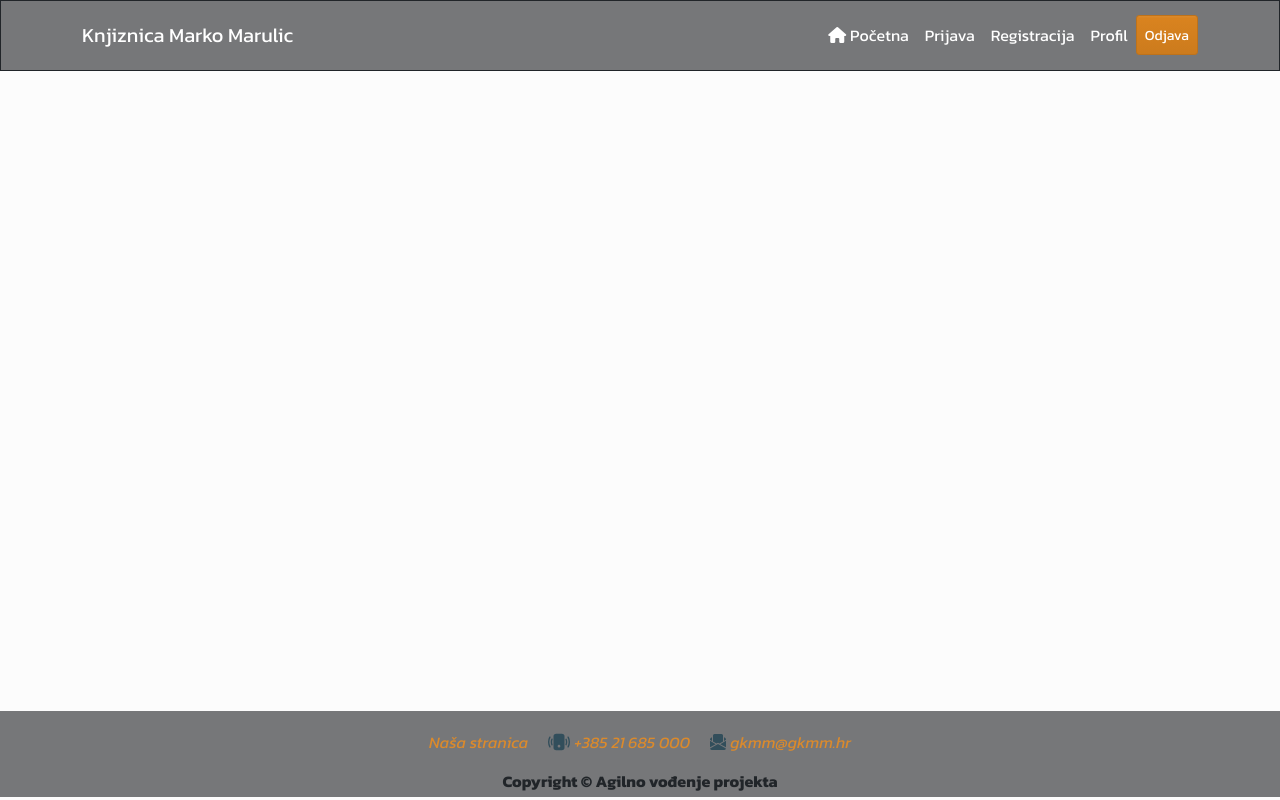
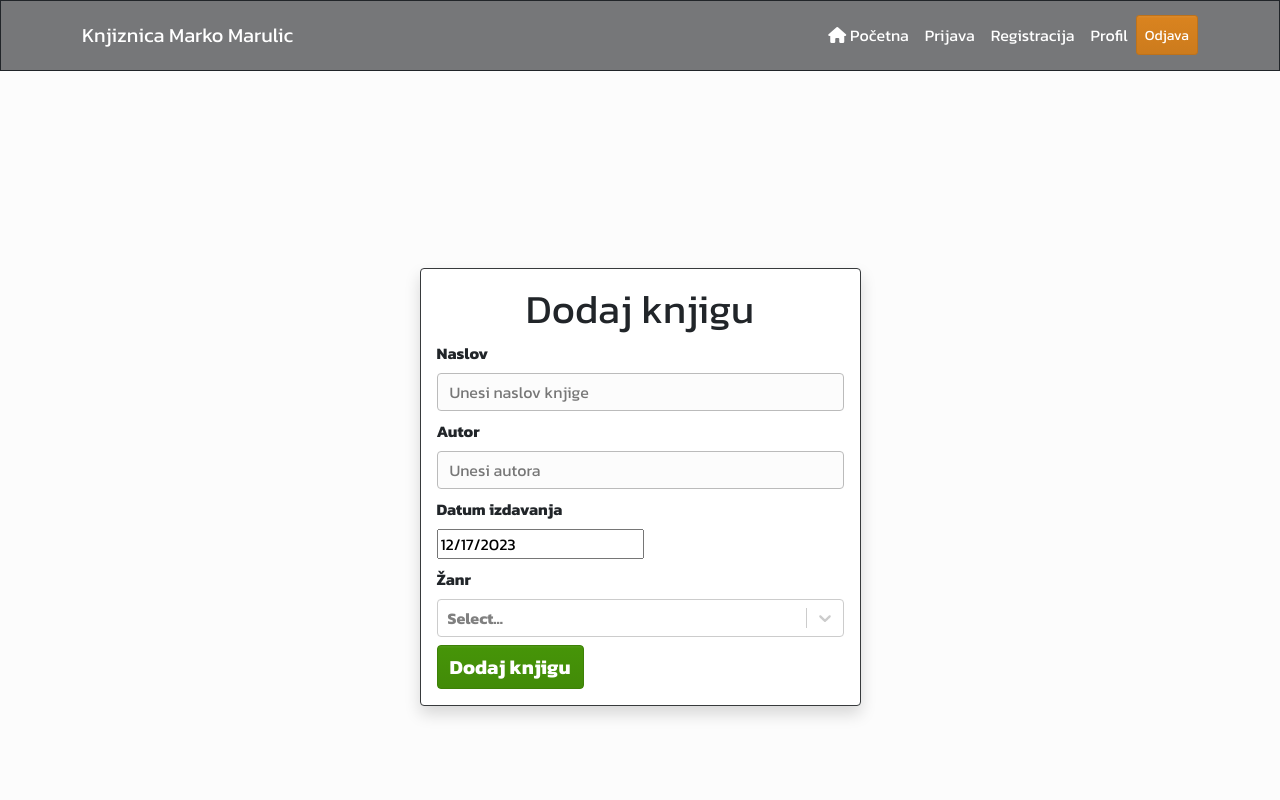
Before and after one commit to FedaJakic/Agilno-Projekt-Knjiznica-Grupa-C, a React (Create React App) app in the folder knjiznica-marko-marulic/: page /addBook in a window 1280 px wide. Shown: the top 800 px of the page. Built offline with nearby package versions, Linux system fonts and the light colour scheme.

Commit message:
Added create book form and modified CRUD operations

```diff
--- a/knjiznica-marko-marulic/package.json
+++ b/knjiznica-marko-marulic/package.json
@@ -10,10 +10,12 @@
     "axios": "^0.26.1",
     "react": "^17.0.2",
     "react-bootstrap": "^2.9.1",
+    "react-datepicker": "^4.25.0",
     "react-dom": "^17.0.2",
     "react-router-bootstrap": "^0.25.0",
     "react-router-dom": "^5.3.0",
     "react-scripts": "5.0.0",
+    "react-select": "^5.8.0",
     "web-vitals": "^2.1.4"
   },
   "scripts": {
--- a/knjiznica-marko-marulic/src/App.js
+++ b/knjiznica-marko-marulic/src/App.js
@@ -1,39 +1,27 @@
-import React from 'react';
-import { Container } from 'react-bootstrap';
-import { BrowserRouter as Router, Route } from 'react-router-dom';
-import Header from './components/Header';
-import Footer from './components/Footer';
-import HomePage from './pages/HomePage';
-import Prijava from './pages/Prijava';
-import Registracija from './pages/Registracija';
-import MyProfile from './pages/MyProfile';
+import React from "react";
+import { Container } from "react-bootstrap";
+import { BrowserRouter as Router, Route } from "react-router-dom";
+import Header from "./components/Header";
+import Footer from "./components/Footer";
+import HomePage from "./pages/HomePage";
+import Prijava from "./pages/Prijava";
+import Registracija from "./pages/Registracija";
+import MyProfile from "./pages/MyProfile";
+import BookDetails from "./pages/BookDetails";
+import AddBook from "./pages/AddBook";
 
 const App = () => {
   return (
     <Router>
       <Header />
-			<main className='py-3'>
+      <main className="py-3">
         <Container>
-					<Route
-						path='/'
-						component={HomePage}
-						exact
-					/>
-					<Route
-						path='/prijava'
-						component={Prijava}
-						exact
-					/>
-					<Route
-						path='/registracija'
-						component={Registracija}
-						exact
-					/>
-					<Route
-						path='/profil'
-						component={MyProfile}
-						exact
-					/>
+          <Route path="/" component={HomePage} exact />
+          <Route path="/prijava" component={Prijava} exact />
+          <Route path="/registracija" component={Registracija} exact />
+          <Route path="/profil" component={MyProfile} exact />
+          <Route path="/bookDetails/:id" component={BookDetails} exact />
+          <Route path="/addBook" component={AddBook} exact />
         </Container>
       </main>
       <Footer />
--- /dev/null
+++ b/knjiznica-marko-marulic/src/pages/AddBook.js
@@ -0,0 +1,82 @@
+import React from "react";
+import { Container, Form, Row, Col, Card, Button } from "react-bootstrap";
+import { useState } from "react";
+import Select from "react-select";
+import DatePicker from "react-datepicker";
+import "react-datepicker/dist/react-datepicker.css";
+const AddBook = () => {
+  const [title, setTitle] = useState("");
+  const [releaseDate, setReleaseDate] = useState(new Date());
+  const [author, setAuthor] = useState("");
+  const [genre, setGenre] = useState([]);
+
+  const options = [
+    { value: "akcija", label: "Akcija" },
+    { value: "komedija", label: "Komedija" },
+    { value: "romantika", label: "Romantika" },
+  ];
+  return (
+    <Container>
+      <Row className="vh-100 d-flex justify-content-center align-items-center">
+        <Col md={7} lg={5} xs={10}>
+          <Card className="shadow" bg="light" border="dark">
+            <Card.Body>
+              <Card.Title className="text-center fs-1">Dodaj knjigu</Card.Title>
+              <Form>
+                <Form.Group className="mb-2 fw-bold" controlId="formBasicName">
+                  <Form.Label>Naslov</Form.Label>
+                  <Form.Control
+                    type="text"
+                    placeholder="Unesi naslov knjige"
+                    value={title}
+                    onChange={(e) => setTitle(e.target.value)}
+                  />
+                </Form.Group>
+                <Form.Group className="mb-2 fw-bold" controlId="formBasicName">
+                  <Form.Label>Autor</Form.Label>
+                  <Form.Control
+                    type="text"
+                    placeholder="Unesi autora"
+                    value={author}
+                    onChange={(e) => setAuthor(e.target.value)}
+                  />
+                </Form.Group>
+                <Form.Group
+                  className="mb-2 fw-bold d-flex flex-column"
+                  controlId="formBasicName"
+                >
+                  <Form.Label>Datum izdavanja</Form.Label>
+                  <DatePicker
+                    selected={releaseDate}
+                    onChange={(date) => setReleaseDate(date)}
+                  />
+                </Form.Group>
+
+                <Form.Group className="mb-2 fw-bold" controlId="formBasicName">
+                  <Form.Label>Žanr</Form.Label>
+                  <Select
+                    isMulti
+                    name="Žanrovi"
+                    options={options}
+                    className="basic-multi-select"
+                    classNamePrefix="select"
+                  />
+                </Form.Group>
+
+                <Button
+                  variant="success"
+                  type="submit"
+                  className="fw-bold fs-5"
+                >
+                  Dodaj knjigu
+                </Button>
+              </Form>
+            </Card.Body>
+          </Card>
+        </Col>
+      </Row>
+    </Container>
+  );
+};
+
+export default AddBook;
--- a/knjiznica-marko-marulic/src/pages/HomePage.js
+++ b/knjiznica-marko-marulic/src/pages/HomePage.js
@@ -1,6 +1,6 @@
 import React from "react";
 import HomeCarusel from "../components/HomeCarusel.js";
-import { Container, Table } from "react-bootstrap";
+import { Container, Table, Button } from "react-bootstrap";
 import { Link } from "react-router-dom";
 import { useState, useEffect } from "react";
 import axios from "axios";
@@ -31,6 +31,13 @@ const HomeScreen = () => {
         }}
       >
         <h1 className="text-center">Knjige</h1>
+        <p className="fw-bold fs-2 m-1" style={{ color: "#ffe6a7" }}>
+          <Link to="/addBook">
+            <Button variant="primary" className="m-2">
+              Dodaj knjigu+
+            </Button>
+          </Link>
+        </p>
         <Table bordered hover>
           <thead>
             <tr>
```
Also changed, not shown: 2 other files (tests, documents, lock files or other folders). Lines whose indentation alone changed are shown as unchanged.
